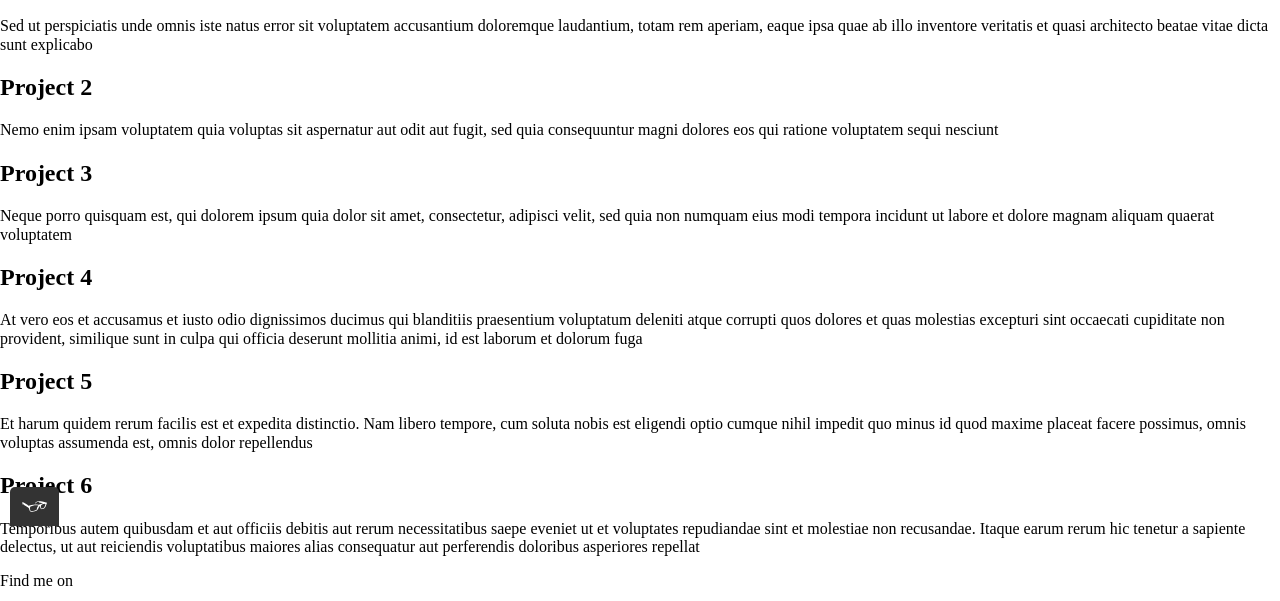
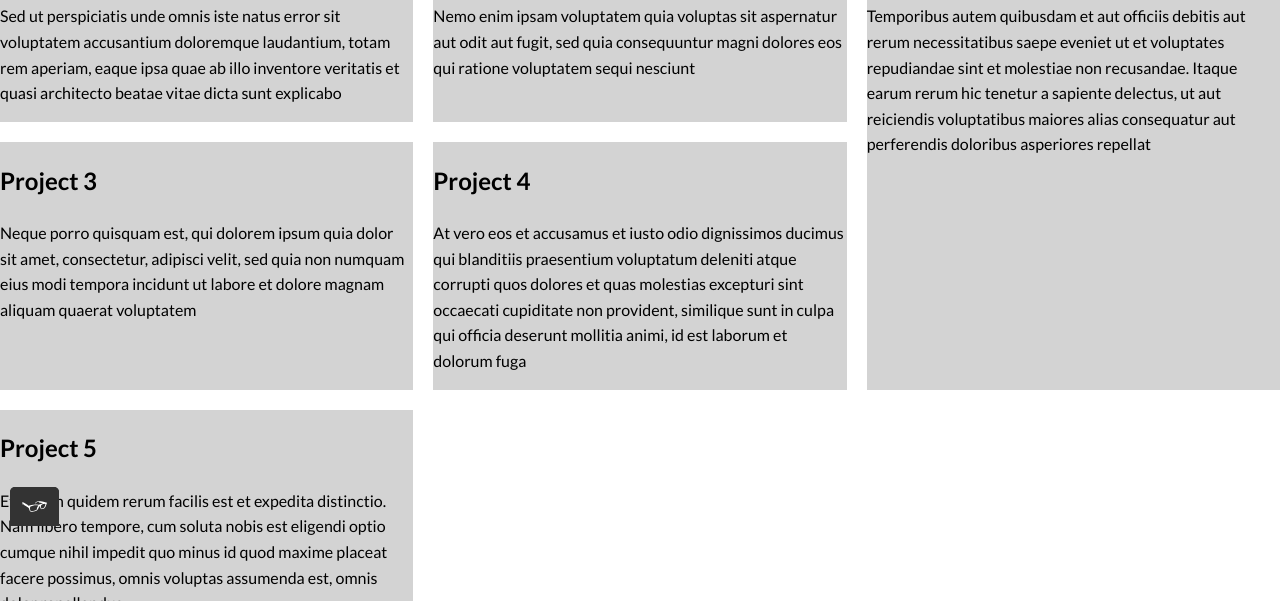
Before and after one commit to bondcab/portfolio-website, a plain HTML site: page work.html in a window 1280 px wide. Shown: the part 274-875 px from the top of the page. Drawn offline with nearby package versions, Linux system fonts and the light colour scheme; the site is published under a folder, as on GitHub Pages, so addresses that start at the root find nothing.

Commit message:
Add files via upload

```diff
--- a/work.html
+++ b/work.html
@@ -15,7 +15,7 @@
       href="https://fonts.googleapis.com/css2?family=Lato:wght@400;700&display=swap"
       rel="stylesheet"
     />
-    <link rel="stylesheet" type="text/css" href="/css/style.production.css" />
+    <link rel="stylesheet" type="text/css" href="./css/style.production.css" />
     <meta name="viewport" content="width=device-width, initial-scale=1">
   </head>
   <body>
```
